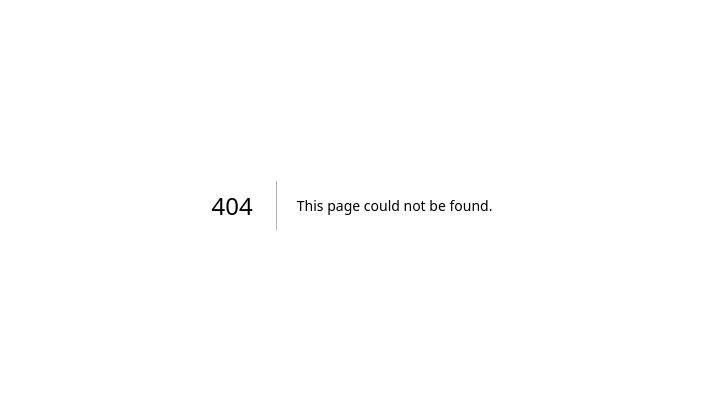
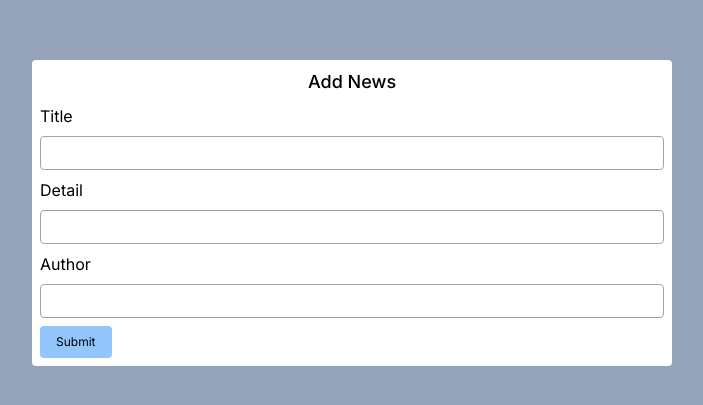
Before and after one commit to calvinadhikang/news-nextjs, a Next.js app: page /add in a window 1280 px wide. Before the commit this address had no page. Shown: the part 195-600 px from the top of the page, without its empty margins (288-991 px from the left). Built offline with nearby package versions, Linux system fonts and the light colour scheme.

Commit message:
add api and add to database

```diff
--- /dev/null
+++ b/src/app/add/page.tsx
@@ -0,0 +1,8 @@
+
+import AddForm from "../components/AddForm"
+
+export default function Page () {
+    return(
+        <AddForm></AddForm>
+    )
+}
--- /dev/null
+++ b/src/app/api/news/route.ts
@@ -0,0 +1,19 @@
+import db from "@/app/network/db";
+import { exportTraceState } from "next/dist/trace";
+import { NextRequest } from "next/server";
+
+export async function GET() {
+    const conn = await db;
+    const [rows, fields] = await conn.query("SELECT * FROM news");
+
+    return Response.json({rows})
+}
+
+export async function POST(req: NextRequest) {
+    const conn = await db;
+    const { title, detail, author } = await req.json();
+
+    const [result, fields] = await conn.query(`INSERT INTO news (TITLE, DETAIL, AUTHOR, IMAGE) VALUES ("${title}", "${detail}", "${author}", "image")`);
+
+    return Response.json({result})
+}
--- /dev/null
+++ b/src/app/components/AddForm.tsx
@@ -0,0 +1,40 @@
+"use client"
+import { useState } from "react"
+
+export default function AddForm() {
+    const [title, setTitle] = useState("")
+    const [detail, setDetail] = useState("")
+    const [author, setAuthor] = useState("")
+
+    const handleSubmit = async () => {
+        console.log('submit')
+        const data = {
+            title: title,
+            detail: detail,
+            author: author,
+        }
+
+        const url = 'http://localhost:3000'
+        const res = await fetch(`${url}/api/news`, {
+            method: 'POST',
+            body: JSON.stringify(data)
+        })
+    }
+
+    return(
+        <div className="w-screen h-screen flex items-center justify-center bg-slate-400">
+            <div className="p-2 rounded bg-white mt-4 w-1/2">
+                <h1 className="text-lg mb-2 font-medium text-center">Add News</h1>
+                <div className="flex flex-col gap-y-2 mb-2">
+                    <p>Title</p>
+                    <input className="border border-gray-400 rounded text-xs p-2" type="text" value={title} onChange={(event) => setTitle(event.target.value)} />
+                    <p>Detail</p>
+                    <input className="border border-gray-400 rounded text-xs p-2" type="text" value={detail} onChange={(event) => setDetail(event.target.value)}/>
+                    <p>Author</p>
+                    <input className="border border-gray-400 rounded text-xs p-2" type="text" value={author}onChange={(event) => setAuthor(event.target.value)}/>
+                </div>
+                <button className="bg-blue-300 rounded px-4 py-2 text-xs" onClick={() => handleSubmit() }>Submit</button>
+            </div>
+        </div>
+    )
+}
--- /dev/null
+++ b/src/app/network/db.ts
@@ -0,0 +1,9 @@
+import mysql from 'mysql2/promise';
+
+const db = mysql.createConnection({
+    host: '34.101.187.72',
+    user: 'root',
+    database: 'news'
+})
+
+export default db;
--- a/src/app/page.tsx
+++ b/src/app/page.tsx
@@ -1,15 +1,25 @@
 import NewsItem from "./components/NewsItem"
+import mysql from 'mysql2/promise';
+import AddForm from "./components/AddForm";
 
 async function getNews() {
-    const res = await fetch('http://localhost:30/news', { next: { revalidate: 1000 } })
+    const res = await fetch('http://localhost:30/news', { cache: 'no-cache' })
     const result = res.json()
 
     console.log(result)
     return result
 }
 
+async function getData(){
+    const url = 'http://localhost:3000'
+    const res = await fetch(`${url}/api/news`, { cache: 'no-cache' })
+    const result = await res.json()
+
+    return result.rows
+}
+
 export default async function Home() {
-    const data = await getNews()
+    const data = await getData()
 
     return (
         <div className='h-screen w-screen bg-slate-200 flex flex-col'>
@@ -21,11 +31,11 @@ export default async function Home() {
                 <div className="w-4/6 pe-10">
                     <p className='font-medium'>Latest News</p>
                     <div className="overflow-auto">
-                    {data.map((news: NewsInterface) => <NewsItem title={news.title} detail={news.detail} author={news.author} image={news.image} ></NewsItem>)}
+                    { data.map((news: NewsInterface) => <NewsItem title={news.title} detail={news.detail} author={news.author} image={news.image} ></NewsItem>) }
                     </div>
                 </div>
                 <div className="w-2/6">
-                    <p className='font-medium'>Add News</p>
+                    <a className='font-medium' href="/add">Add News</a>
                 </div>
             </div>
             <footer className='border-t border-slate-500 h-20 mt-5 flex items-center justify-center'>
```
Also changed, not shown: package.json (+7 -6 lines), 1 other file (tests, documents, lock files or other folders).
